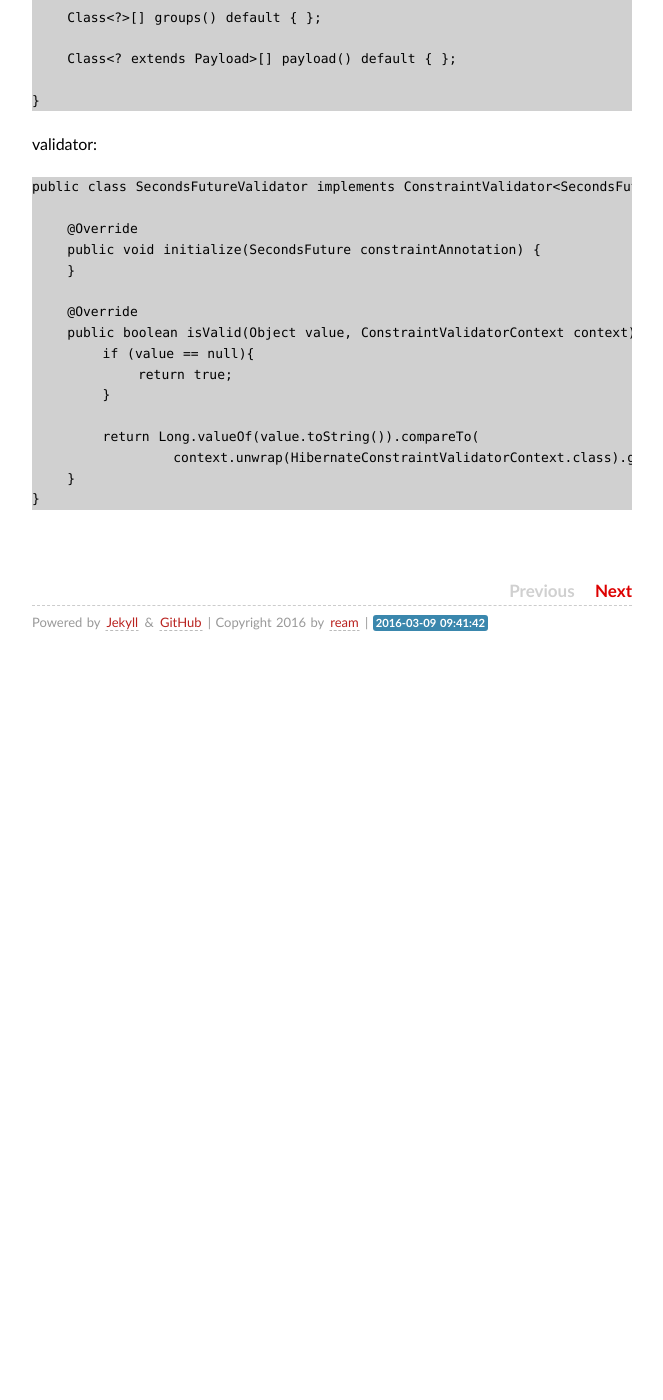
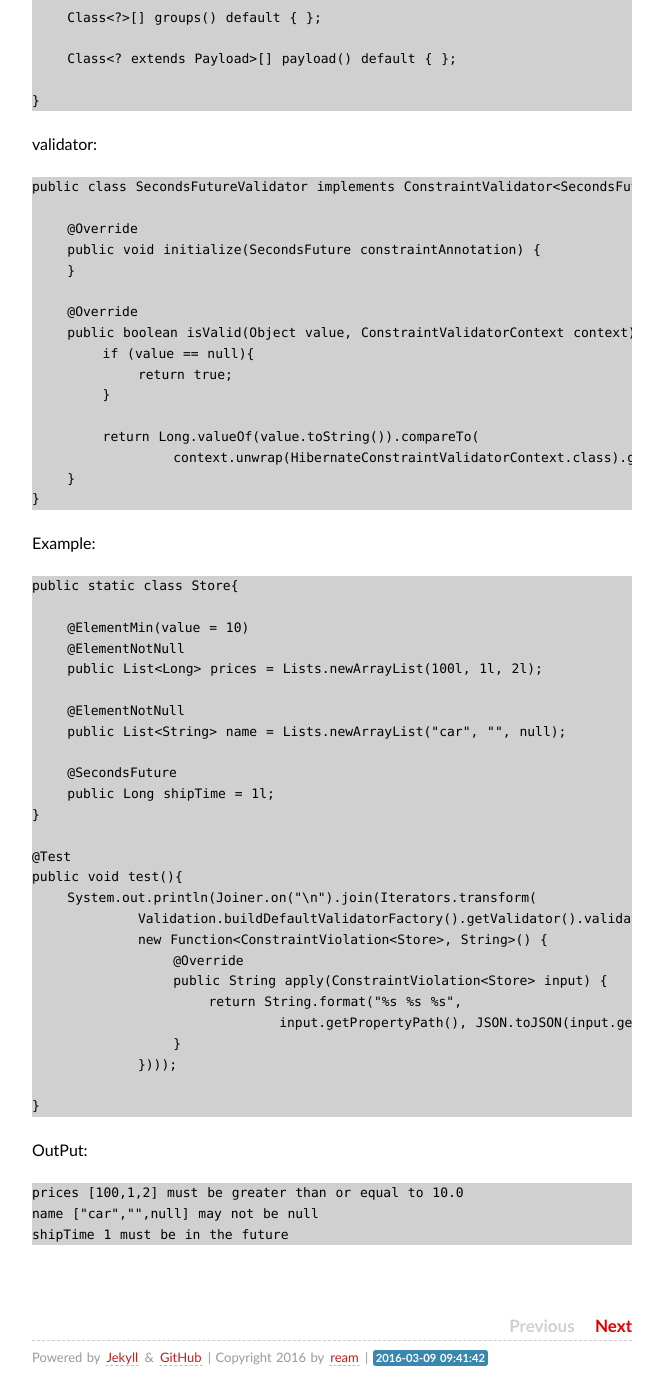
Before and after one commit to whuream/whuream.github.io, a Jekyll site: the page built from _posts/2016-03-07-constraints-for-collection-and-map.md, in a window 1280 px wide and 1400 px high, scrolled down 2503 px. Shown: the whole window, without its empty margins (308-971 px from the left). Built offline with Jekyll 4.4.1, drawn with Linux system fonts in a browser that asks for light colours; before the commit the page ends 3168 px from its top, so only the background shows below that.

Commit message:
add example

```diff
--- a/_posts/2016-03-07-constraints-for-collection-and-map.md
+++ b/_posts/2016-03-07-constraints-for-collection-and-map.md
@@ -138,3 +138,38 @@ validator:
                     context.unwrap(HibernateConstraintValidatorContext.class).getTimeProvider().getCurrentTime()) == 1;
         }
     }
+
+Example:
+
+    public static class Store{
+
+        @ElementMin(value = 10)
+        @ElementNotNull
+        public List<Long> prices = Lists.newArrayList(100l, 1l, 2l);
+
+        @ElementNotNull
+        public List<String> name = Lists.newArrayList("car", "", null);
+
+        @SecondsFuture
+        public Long shipTime = 1l;
+    }
+
+    @Test
+    public void test(){
+        System.out.println(Joiner.on("\n").join(Iterators.transform(
+                Validation.buildDefaultValidatorFactory().getValidator().validate(new Store()).iterator(),
+                new Function<ConstraintViolation<Store>, String>() {
+                    @Override
+                    public String apply(ConstraintViolation<Store> input) {
+                        return String.format("%s %s %s",
+                                input.getPropertyPath(), JSON.toJSON(input.getInvalidValue()), input.getMessage());
+                    }
+                })));
+
+    }
+
+OutPut:
+
+    prices [100,1,2] must be greater than or equal to 10.0
+    name ["car","",null] may not be null
+    shipTime 1 must be in the future
```
Also changed, not shown: _posts/2016-03-09-check-database-return.md (+2 -2 lines), 2 other files.
